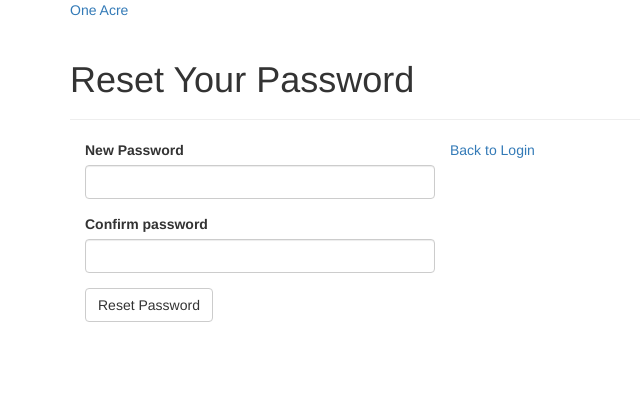
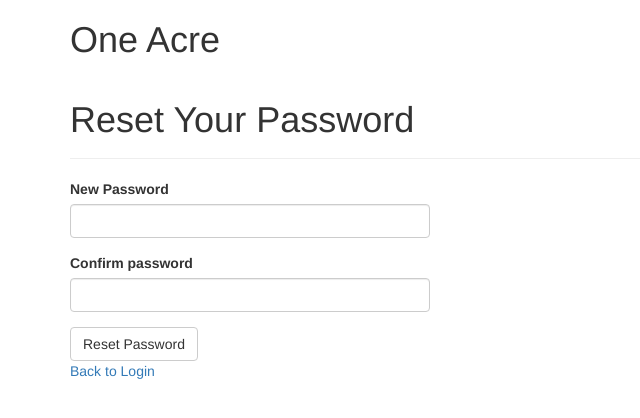
Before and after one commit to Omulosi/one-acre, a Flask app: page /auth/reset/1 in a window 1280 px wide. Shown: the top 418 px of the page, without its empty margins (0-640 px from the left). Run offline with Flask 2, Linux system fonts and the light colour scheme; parts of the project's set-up code (start-up, migrations or seed data) failed here and were passed over; some libraries are stand-ins or nearby versions.

Commit message:
Add reset password functionality

```diff
--- a/app/auth/views.py
+++ b/app/auth/views.py
@@ -1,5 +1,4 @@
-from flask import render_template, redirect, request, url_for, flash
-from flask_login import current_user
+from flask import render_template, redirect, url_for, flash, current_app
 from . import auth_blueprint as auth
 from .form import PasswordResetForm
 from ..email import send_mail
@@ -10,13 +9,14 @@ from .. import db
 @auth.route('/reset/<token>', methods=['GET', 'POST'])
 def password_reset(token):
     form = PasswordResetForm()
+    app = current_app._get_current_object()
+    frontend_login_url = app.config['FRONT_END_HOST'] + '/login'
     if form.validate_on_submit():
+        print("Inside password_reset view")
         if User.reset_password(token, form.password.data):
             db.session.commit()
             flash('Your password has been updated.')
-            return redirect(
-                url_for('.password_reset'))  # front-end-host/home-page-url
-        else:
-            return redirect(
-                url_for('.password_reset'))  # front-end-host/home-page-url
-    return render_template('reset_password.html', form=form)
+            return redirect(url_for('.password_reset', token=token))
+    return render_template('reset_password.html',
+                           form=form,
+                           login_url=frontend_login_url)
--- a/app/templates/base.html
+++ b/app/templates/base.html
@@ -13,7 +13,7 @@ block head %} {{ super() }}
 {% endblock %} {% block content %}
 <div class="container">
   <div class="">
-    <a class="" href="">One Acre</a>
+    <h1 class="font-weight-bold text-left">One Acre</h1>
   </div>
 
   {% for message in get_flashed_messages() %}
--- a/app/templates/reset_password.html
+++ b/app/templates/reset_password.html
@@ -3,10 +3,14 @@ title %}One Acre - Password Reset{% endblock %} {% block page_content %}
 <div class="page-header">
   <h1>Reset Your Password</h1>
 </div>
-<div class="col-md-4">
-  {{ wtf.quick_form(form) }}
+
+<div class="row">
+  <div class="col-md-4">
+    {{ wtf.quick_form(form) }}
+    <div class="mt-2 font-weight-bold">
+      <a href="{{ login_url }}">Back to Login</a>
+    </div>
+  </div>
 </div>
 
-<a href="#">Back to Login</a>
-
 {% endblock %}
--- a/config.py
+++ b/config.py
@@ -12,6 +12,7 @@ class Config(object):
     SQLALCHEMY_DATABASE_URI = os.getenv('DATABASE_URL')
     SQLALCHEMY_TRACK_MODIFICATIONS = False
     APP_MAIL_SENDER = 'no-reply@oneacre.com'
+    FRONT_END_HOST = 'http://localhost:3000'
     # JWTs
     JWT_SECRET_KEY = os.getenv('SECRET_KEY', 'imasosecret')
     SECRET_KEY = os.getenv('SECRET_KEY')
```
